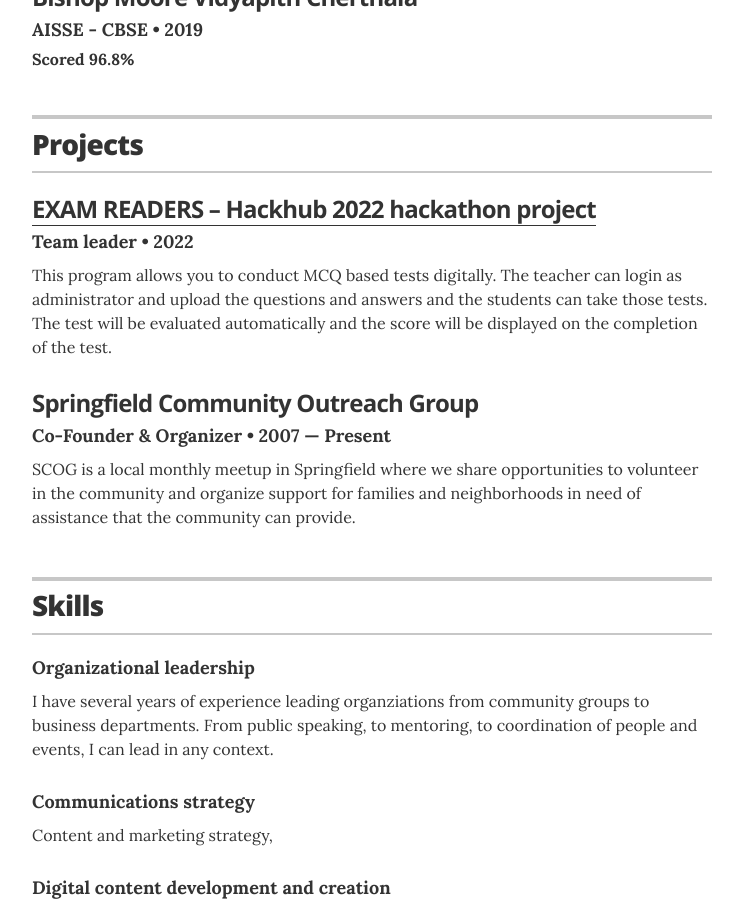
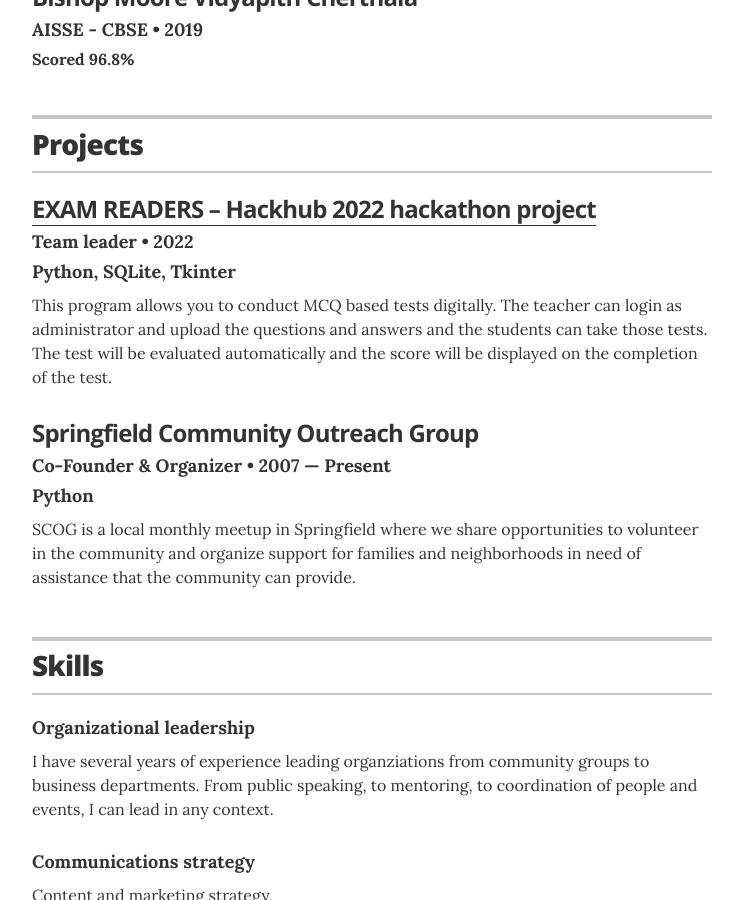
Before and after one commit to rahulvk007/digital-resume, a Jekyll site: the page built from index.html, in a window 1280 px wide and 900 px high, scrolled down 858 px. Shown: the whole window, without its empty margins (268-1011 px from the left). Built offline with Jekyll 4.4.1, drawn with Linux system fonts in a browser that asks for light colours.

Commit message:
projects

```diff
--- a/_data/projects.yml
+++ b/_data/projects.yml
@@ -6,10 +6,12 @@
   role: Team leader
   duration: 2022
   url: "https://github.com/rahulvk007/hackathon-project"
+  stack: Python, SQLite, Tkinter
   description: This program allows you to conduct MCQ based tests digitally. The teacher can login as administrator and upload the questions and answers and the students can take those tests. The test will be evaluated automatically and the score will be displayed on the completion of the test.
 # Springfield Community Outreach Group
 - project: Springfield Community Outreach Group
   role: Co-Founder & Organizer
+  stack: Python
   duration: 2007 &mdash; Present
   # url: "#"
   description: SCOG is a local monthly meetup in Springfield where we share opportunities to volunteer in the community and organize support for families and neighborhoods in need of assistance that the community can provide.
--- a/_layouts/resume.html
+++ b/_layouts/resume.html
@@ -109,6 +109,7 @@
           <meta itemprop="creator" content="{{ site.resume_name }}" itemtype="http://schema.org/Person" />
           <h3 class="resume-item-title" itemprop="name">{% if project.url %}<a href="{{ project.url }}" itemprop="url">{{ project.project }}</a>{% else %}{{ project.project }}{% endif %}</h3>
           <h4 class="resume-item-details" itemprop="description">{{ project.role }}  &bull; {{ project.duration }}</h4>
+          <h4 class="resume-item-details" itemprop="description">{{ project.stack }}</h4>
           <p class="resume-item-copy">{{ project.description }}</p>
         </div>
         {% endfor %}
```
